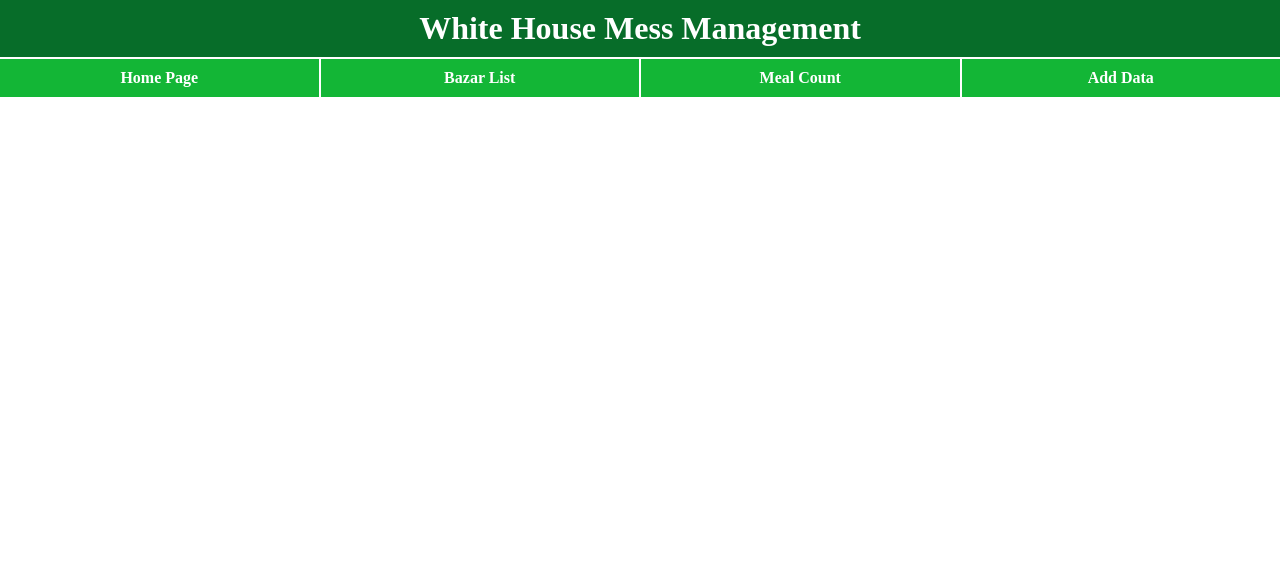
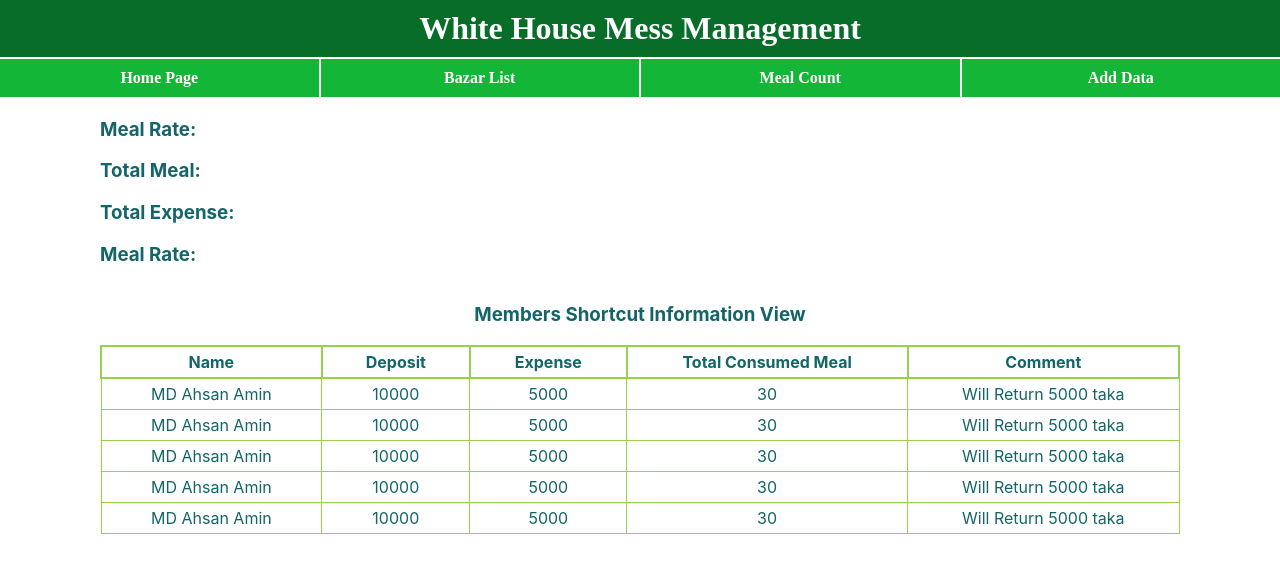
Before and after one commit to aasourav/MessManagement, a React (Create React App) app in the folder frontend/: page / in a window 1280 px wide. Shown: the top 572 px of the page. Built offline with nearby package versions, Linux system fonts and the light colour scheme.

Commit message:
Home page section is Created

```diff
--- a/frontend/src/App.jsx
+++ b/frontend/src/App.jsx
@@ -1,12 +1,14 @@
 import React from "react";
 import './app.css';
 import Header from "./component/headerComponent/Header";
+import Home from "./component/sectionComponent/Home";
 
 export default class App extends React.Component{
     render(){
         return(
            <div>
                 <Header/>
+                <Home/>
            </div>
         )
     }
--- /dev/null
+++ b/frontend/src/component/sectionComponent/Home.jsx
@@ -0,0 +1,32 @@
+import React from "react";
+import './home.css';
+import MembersTable from "./membersTable/MembersTable";
+
+export default class Home extends React.Component{
+    render(){
+        const arr = [1,2,3,4,5]
+        return(
+            <div className="main">
+                <div className="homeHeader">
+                    <h3>Meal Rate:</h3>
+                    <h3>Total Meal:</h3>
+                    <h3>Total Expense:</h3>
+                    <h3>Meal Rate:</h3>
+                </div>
+                <table>
+                    <caption>
+                        <h3>Members Shortcut Information View</h3>
+                    </caption>
+                    <tr>
+                        <th>Name</th>
+                        <th>Deposit</th>
+                        <th>Expense</th>
+                        <th>Total Consumed Meal</th>
+                        <th>Comment</th>
+                    </tr>
+                    <MembersTable members={arr}/>
+                </table>
+            </div>
+        )
+    }
+}
--- /dev/null
+++ b/frontend/src/component/sectionComponent/home.css
@@ -0,0 +1,30 @@
+table, th, td{
+    border: 1px solid rgb(151, 211, 72);
+    border-collapse: collapse;
+}
+table th{
+    border: 2px solid rgb(151, 211, 72);
+}
+table caption{
+    color: rgb(19, 101, 104);
+}
+table th,td{
+    padding: 5px;
+    padding-left: 30px;
+    padding-right: 30px;
+    text-align: center;
+    color: rgb(19, 101, 104);
+}
+.homeHeader{
+    margin-left: 100px;
+    color: rgb(19, 101, 104);
+}
+.main{
+    display: flex;
+    flex-direction:column;
+}
+table{
+    align-items: center;
+    margin-left: 100px;
+    margin-right: 100px;
+}
--- /dev/null
+++ b/frontend/src/component/sectionComponent/membersTable/MembersTable.jsx
@@ -0,0 +1,19 @@
+import React from "react";
+export default class MembersTable extends React.Component{
+    render(){
+        const {members} = this.props;
+        return(
+           <>
+            {members.map(()=>(
+                <tr key={Math.random()}>
+                    <td>MD Ahsan Amin</td>
+                    <td>10000</td>
+                    <td>5000</td>
+                    <td>30</td>
+                    <td>Will Return 5000 taka</td>
+                </tr>
+            ))}
+           </>
+        )
+    }
+}
```
Also changed, not shown: frontend/src/component/sectionComponent/membersTable/memberstable.css (added).
